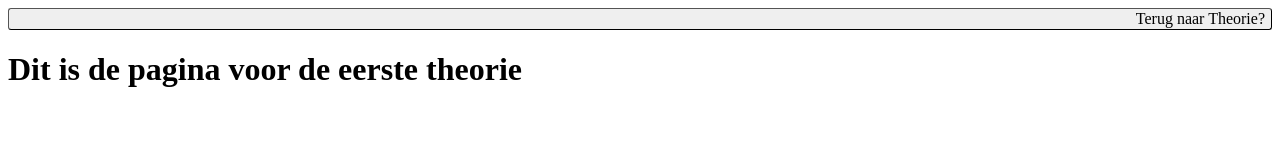
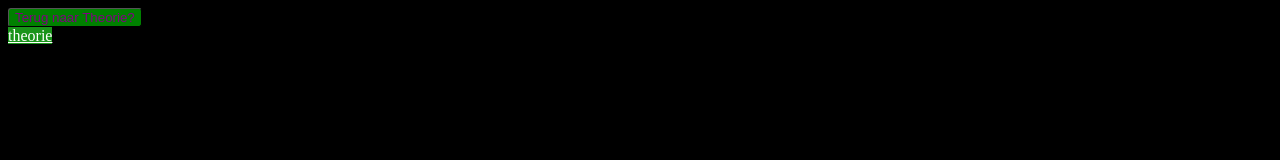
Before and after one commit to Jeltuh/jeltuh.github.io, a plain HTML site: page Pages/HTML/theorie1.html in a window 1280 px wide. Drawn offline with Linux system fonts and the light colour scheme; files that its build step writes are made by us from their sources.

Commit message:
ik snap css niet

```diff
--- a/Pages/CSS/theorie.css
+++ b/Pages/CSS/theorie.css
@@ -1,16 +1,23 @@
 .main-wrapper{
     width: 100%;
     height: 100%;
+    display: flex;
+    background-color: black;
 }
 
-a.button {
-    display: flex;
-    justify-content: end;
-    align-items: center;
+.button {
     padding: 1px 6px;
     border: 1px outset buttonborder;
     border-radius: 3px;
-    color: buttontext;
-    background-color: buttonface;
+    color: purple;
+    background-color: green;
     text-decoration: none;
 }
+.fcc-btn {
+    background-color: #199319;
+    color: white;
+  }
+
+*{
+    background-color: black;
+}
--- a/Pages/HTML/theorie1.html
+++ b/Pages/HTML/theorie1.html
@@ -4,10 +4,13 @@
     <meta charset="UTF-8">
     <meta name="viewport" content="width=device-width, initial-scale=1.0">
     <title>Theorie 1</title>
-    <link rel="stylesheet" href="theorie.css">
+    <link rel="stylesheet" href="/Pages/CSS/theorie.css">
 </head>
 <body>
-    <a href="theorie_hub.html" class="button">Terug naar Theorie?</a>
+    <form action="theorie_hub.html" method="post">
+        <input class="button" type="submit" value="Terug naar Theorie?"></input>
+    </form>
+    <a class="fcc-btn" href="theorie_hub.html">theorie</a>
     <h1>Dit is de pagina voor de eerste theorie</h1>
 </body>
 </html>
```
Also changed, not shown: Pages/HTML/theorie_hub.html (+1 -1 lines).
